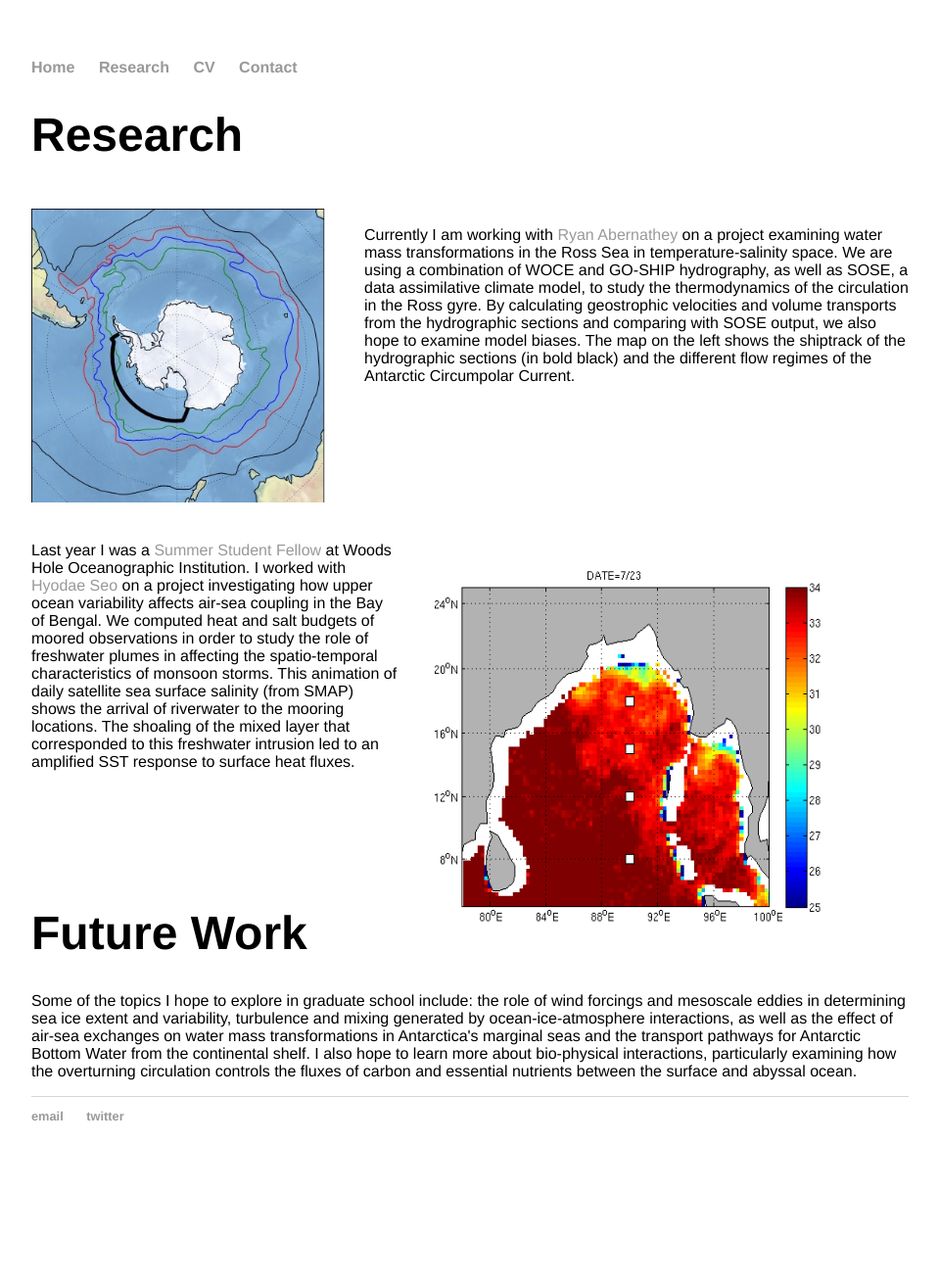
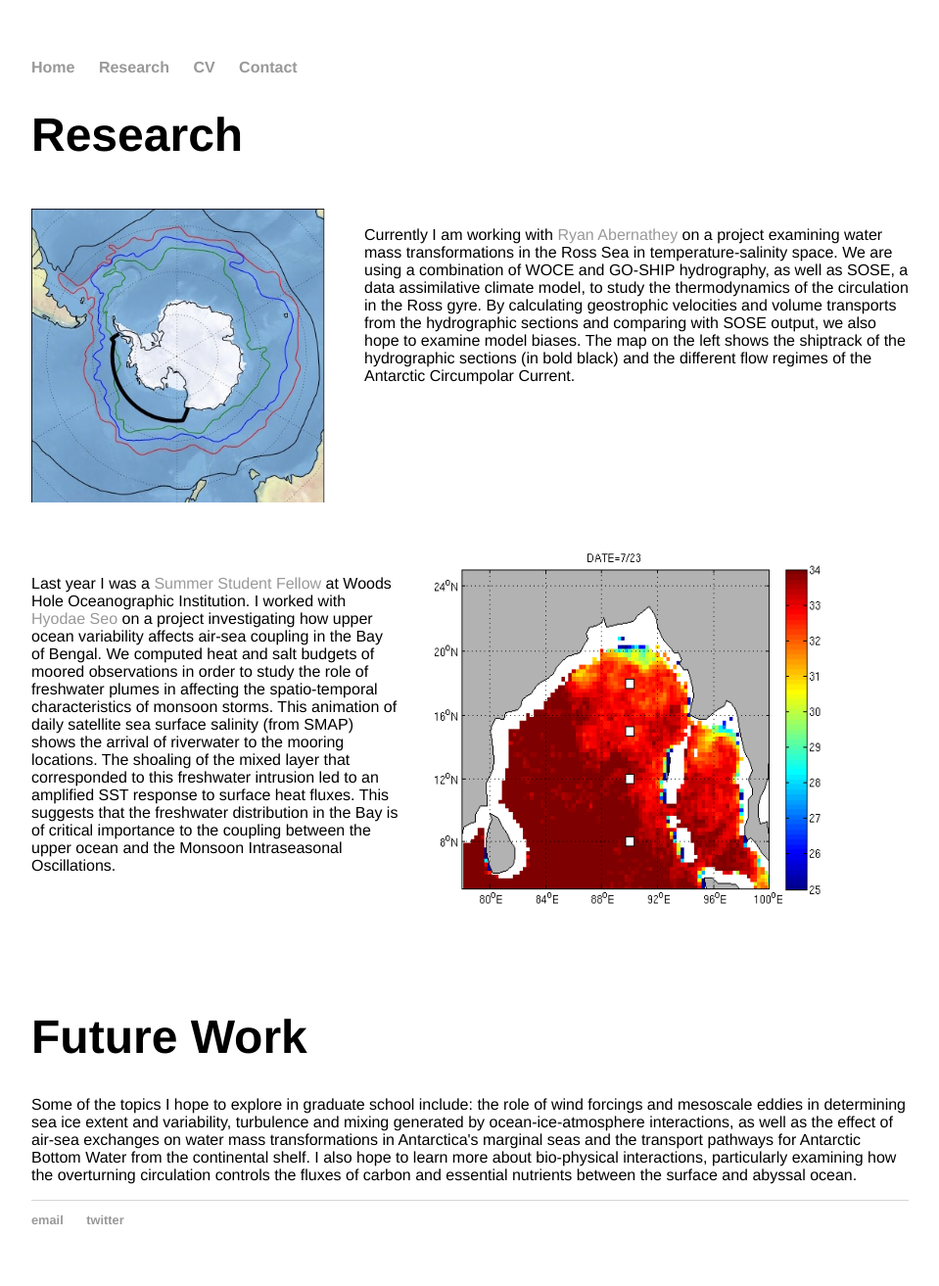
Before and after one commit to cprend/cprend.github.io, a Jekyll site: the page research/index.html, which Jekyll copies as it is, in a window 1280 px wide. Shown: the whole page at 98% size, without its empty margins (160-1119 px from the left). Built offline with Jekyll 4.4.1, drawn with Linux system fonts in a browser that asks for light colours; before the commit the page ends 1207 px from its top, so only the background shows below that.

Commit message:
Update index.html

```diff
--- a/research/index.html
+++ b/research/index.html
@@ -26,18 +26,19 @@
 			hydrographic sections and comparing with SOSE output, we also hope to examine model biases. The
 			map on the left shows the shiptrack of the hydrographic sections (in bold black) and the different flow regimes of the
 			Antarctic Circumpolar Current.<br/>
-			<br/><br/><br/><br/><br/><br/><br/><br/>
+			<br/><br/><br/><br/><br/><br/><br/>
 			</div>
 
 			<div>
-			<p style="float: right;"><img style="margin-right:40px" src="aug_sss.gif" width="480" height="400" class="inline"></p>
+			<p style="float: right;"><img style="margin-right:40px" src="aug_sss.gif" width="480" height="400" class="inline"></p><br/><br/>
 			<p>Last year I was a <a href="http://www.whoi.edu/main/summer-student-fellowship">Summer Student Fellow</a> at Woods Hole Oceanographic Institution.
 			I worked with <a href="http://hseo.whoi.edu/">Hyodae Seo</a>
 			on a project investigating how upper ocean variability affects air-sea coupling in the Bay of Bengal. We computed heat and salt budgets
 			of moored observations in order to study the role of freshwater plumes in affecting the spatio-temporal characteristics
 			of monsoon storms. This animation of daily satellite sea surface salinity (from SMAP) shows the arrival of riverwater to
 			the mooring locations. The shoaling of the mixed layer that corresponded to this freshwater intrusion led to an amplified
-			SST response to surface heat fluxes.</p>
+			SST response to surface heat fluxes. This suggests that the freshwater distribution in the Bay is of critical importance to the coupling
+			between the upper ocean and the Monsoon Intraseasonal Oscillations.</p>
 			<br/><br/><br/><br/><br/>
 			</div>
 
```
